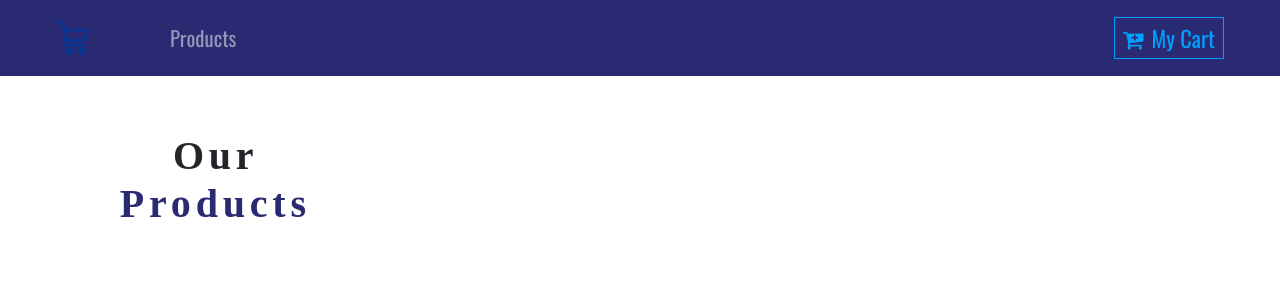
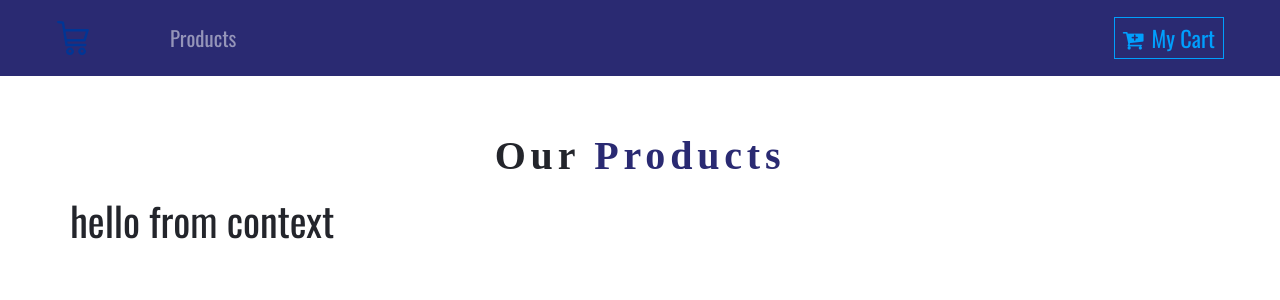
Before and after one commit to kenny-tech/store, a React (Create React App) app: page / in a window 1280 px wide. Shown: the top 300 px of the page. Built offline with nearby package versions, Linux system fonts and the light colour scheme.

Commit message:
Created context api

```diff
--- a/src/components/ProductList.js
+++ b/src/components/ProductList.js
@@ -2,6 +2,7 @@
 import Product from './Product';
 import Title from './Title';
 import {storeProducts} from '../data';
+import {ProductConsumer} from '../context';
 
 export default class ProductList extends Component {
     state = {
@@ -13,8 +14,13 @@
             <React.Fragment>
                 <div className="py-5">
                     <div className="container">
+                        <Title name="our" title="products"/>
                         <div className="row">
-                            <Title name="our" title="products"/>
+                            <ProductConsumer>
+                                {(value) => {
+                                    return <h1>{value}</h1>
+                                }}
+                            </ProductConsumer>
                         </div>
                     </div>
                 </div>
--- /dev/null
+++ b/src/context.js
@@ -0,0 +1,17 @@
+import React, { Component } from 'react'
+
+const ProductContext = React.createContext();
+
+class ProductProvider extends Component {
+    render() {
+        return (
+            <ProductContext.Provider value="hello from context">
+                {this.props.children}
+            </ProductContext.Provider>
+        )
+    }
+}
+
+const ProductConsumer = ProductContext.Consumer;
+
+export { ProductProvider,ProductConsumer };
--- a/src/index.js
+++ b/src/index.js
@@ -4,11 +4,14 @@
 import App from './App';
 import * as serviceWorker from './serviceWorker';
 import {BrowserRouter as Router} from 'react-router-dom';
+import {ProductProvider} from './context';
 
 ReactDOM.render(
-    <Router>
-        <App />
-    </Router>,
+    <ProductProvider>
+        <Router>
+            <App />
+        </Router>
+    </ProductProvider>,
     document.getElementById('root')
 );
 
```
Also changed, not shown: 1 other file (tests, documents, lock files or other folders).
